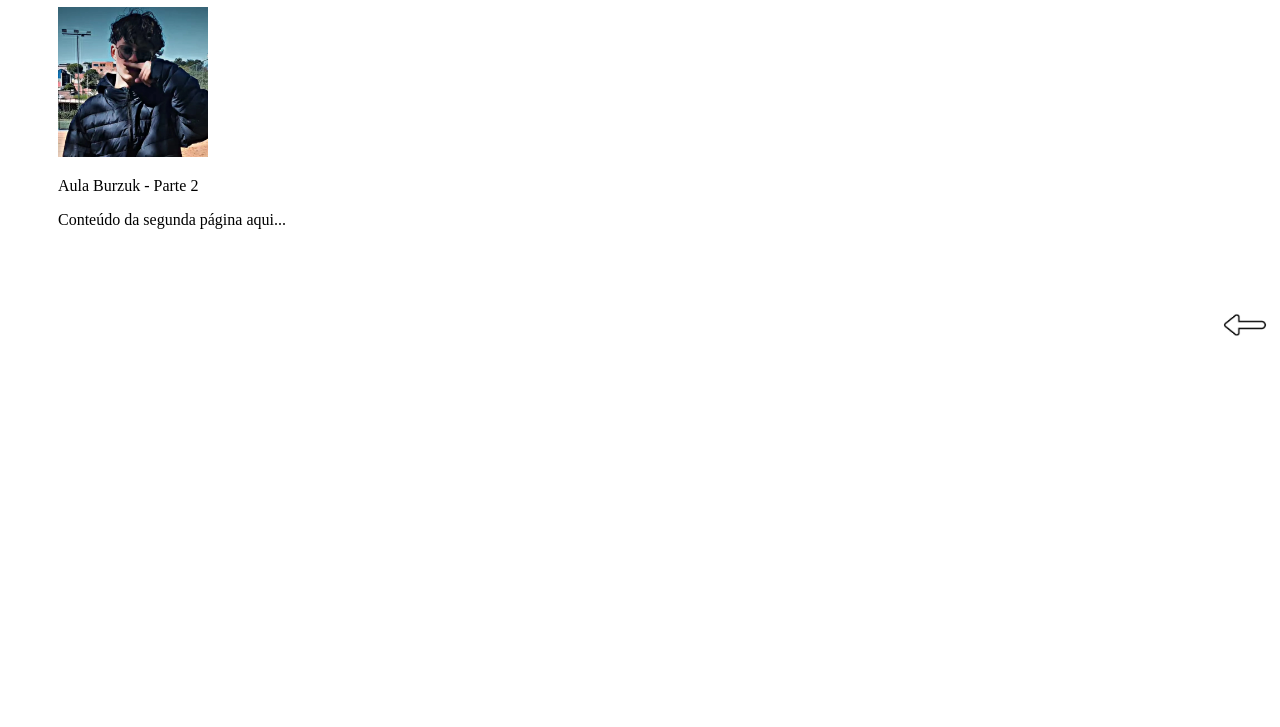
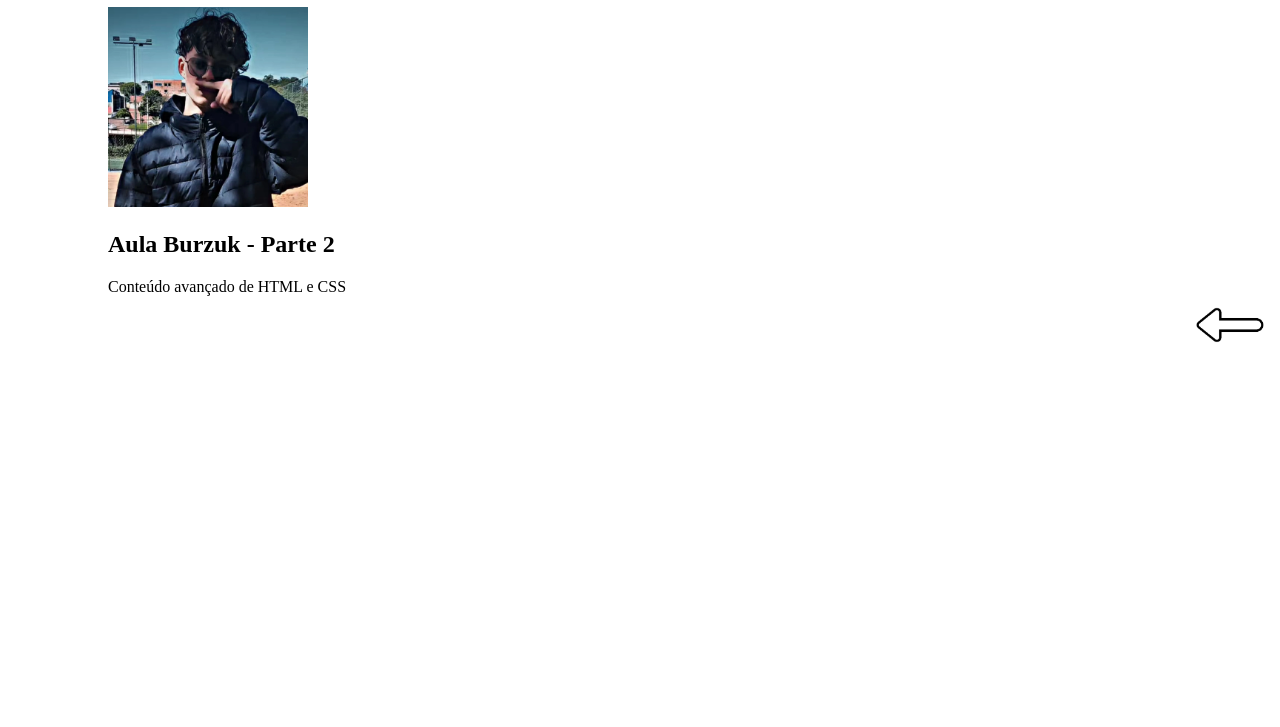
Before and after one commit to neajo/v3, a plain HTML site: page pagina2.html in a window 1280 px wide. Shown: the part 73-800 px from the top of the page. Drawn offline with Linux system fonts and the light colour scheme.

Commit message:
Update pagina2.html

```diff
--- a/pagina2.html
+++ b/pagina2.html
@@ -1,21 +1,22 @@
 <!DOCTYPE html>
 <html>
 <head>
-    <title>Página 2</title>
+    <title>Página 2 - Aula Burzuk</title>
 </head>
 <body>
-    <!-- Seta para voltar -->
+    <!-- Seta para voltar (DIREITA) -->
     <div style="position: fixed; right: 10px; top: 50%; transform: translateY(-50%);">
         <a href="index.html" style="text-decoration: none;">
-            <img src="seta.jpg" alt="Voltar" width="50" style="transform: rotate(180deg);">
+            <img src="seta.jpg" alt="Voltar" width="80" style="transform: rotate(180deg);">
         </a>
     </div>
 
-    <div style="margin-left: 50px;">
+    <!-- Conteúdo da página 2 -->
+    <div style="margin-left: 100px;">
         <h1>Jean Carlos de Souza Vicente</h1>
-        <img src="jean.webp" alt="Jean" width="150">
-        <p>Aula Burzuk - Parte 2</p>
-        <p>Conteúdo da segunda página aqui...</p>
+        <img src="jean.webp" alt="Jean" width="200">
+        <h2>Aula Burzuk - Parte 2</h2>
+        <p>Conteúdo avançado de HTML e CSS</p>
     </div>
 </body>
 </html>
```
